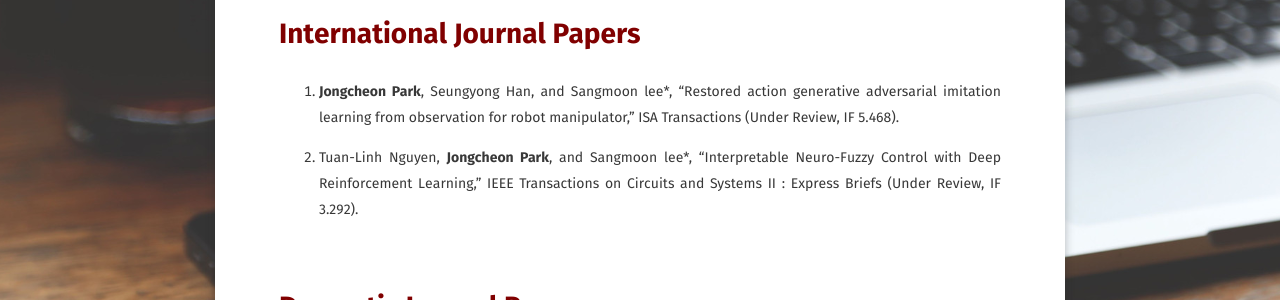
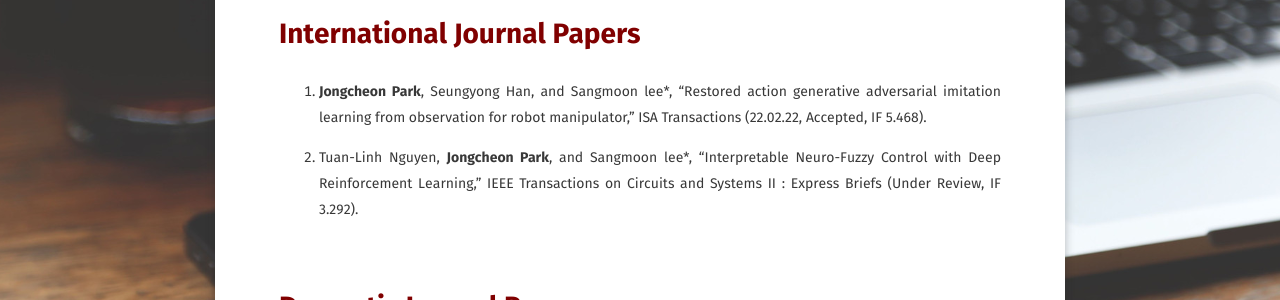
Before and after one commit to JongCheon-Park/JongCheon-Park.github.io, a Jekyll site: the page built from papers/index.md, in a window 1280 px wide. Shown: the part 401-701 px from the top of the page. Built offline with Jekyll 4.4.1, drawn with Linux system fonts in a browser that asks for light colours; some web fonts are replaced.

Commit message:
Update index.md

```diff
--- a/papers/index.md
+++ b/papers/index.md
@@ -14,7 +14,7 @@ comments: false
 # <span style="color:#800000">International Journal Papers</span>
 
 1. **Jongcheon Park**, Seungyong Han, and Sangmoon lee*, “Restored action generative adversarial imitation learning from observation for robot manipulator,” ISA Transactions
-(Under Review, IF 5.468).
+(22.02.22, Accepted, IF 5.468).
 
 2. Tuan-Linh Nguyen, **Jongcheon Park**, and Sangmoon lee*, “Interpretable Neuro-Fuzzy Control with Deep Reinforcement Learning,” IEEE Transactions on Circuits and Systems II : Express Briefs (Under Review, IF 3.292).
 
```
